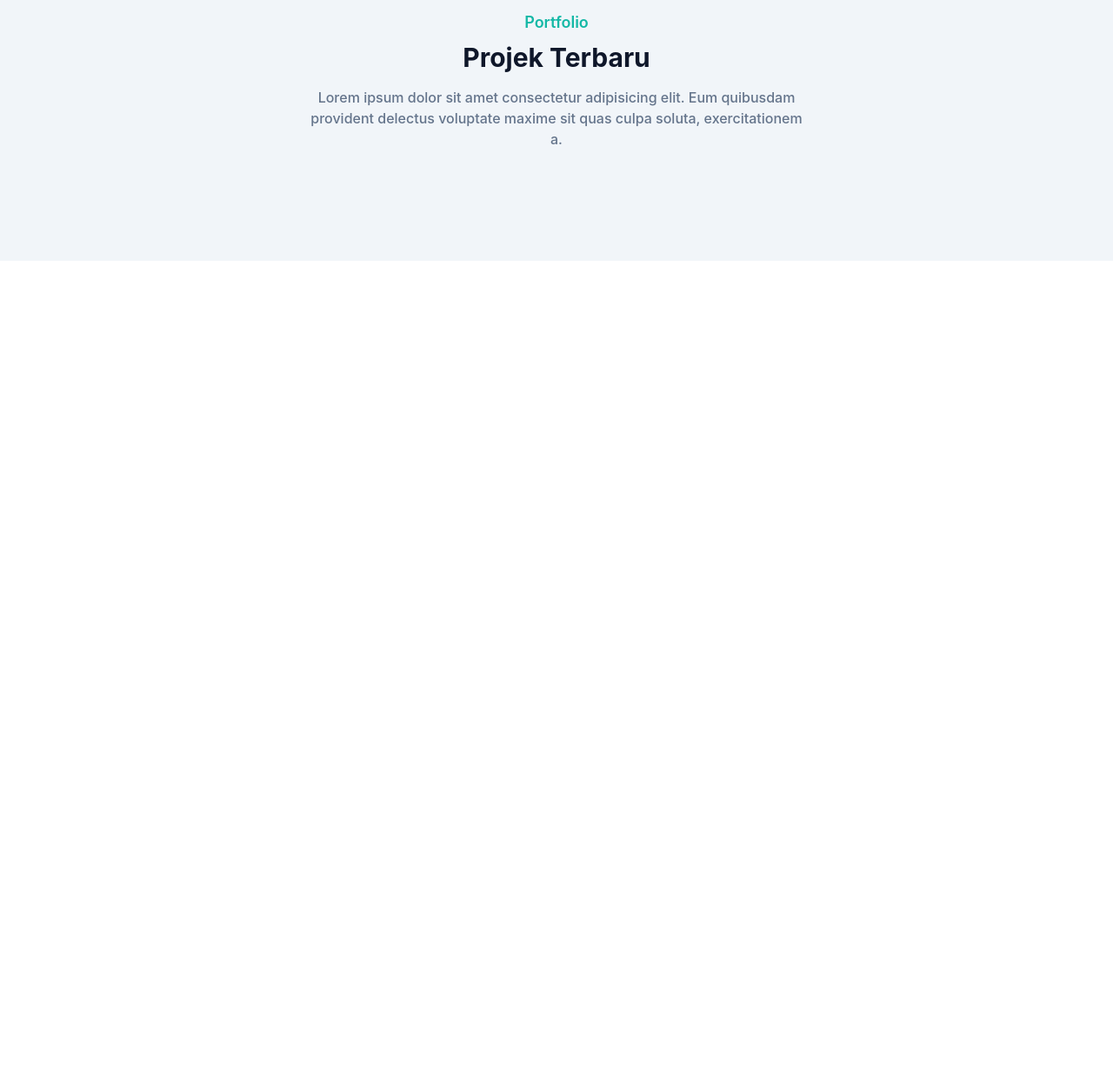
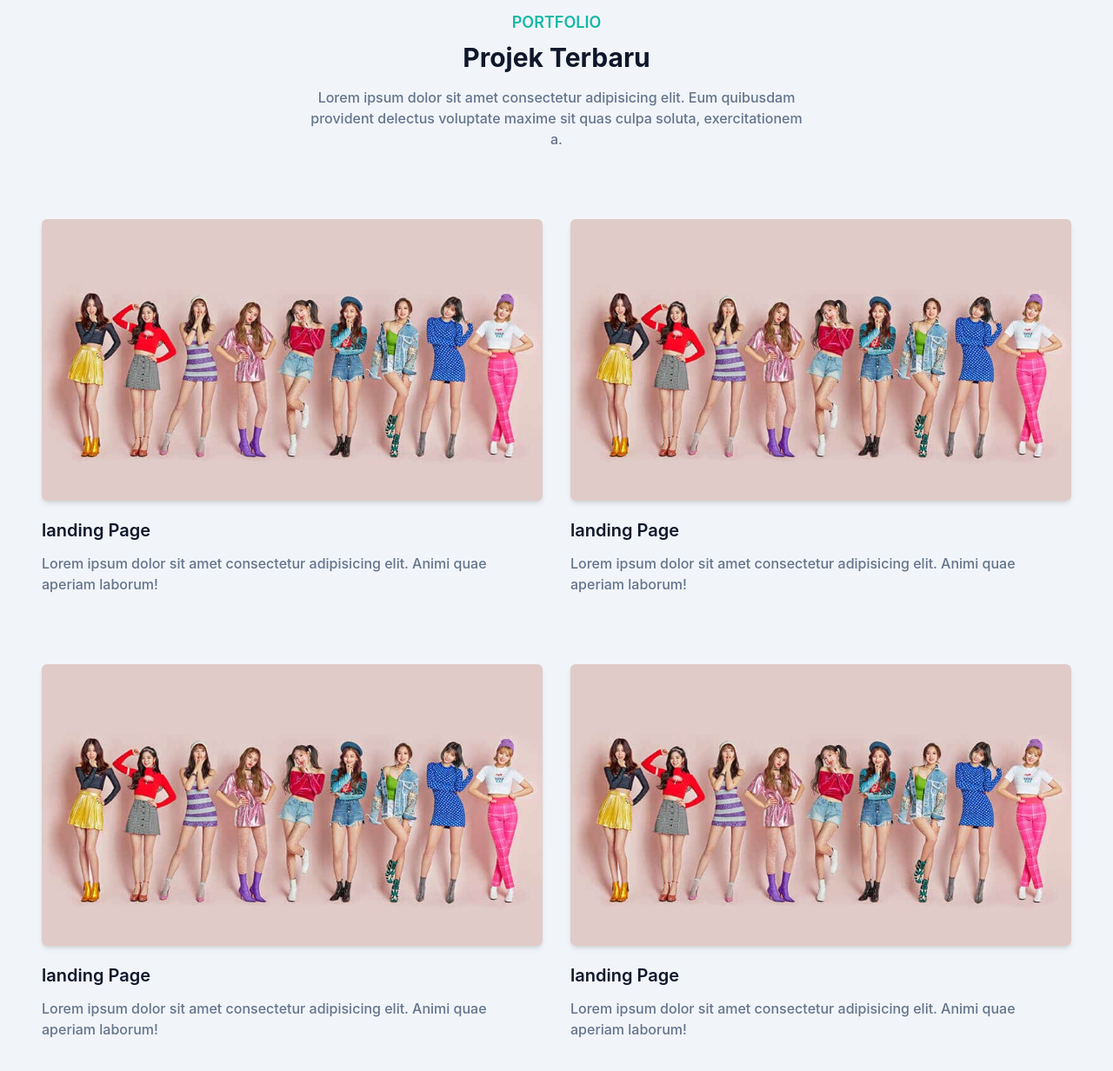
Before and after one commit to arlanariandi/v1, a website: page index.html in a window 1280 px wide. Shown: the part 1120-2352 px from the top of the page at 87% size. Before the commit the page ends 1420 px from the top, so only its background shows below. Drawn offline with Linux system fonts and the light colour scheme.

Commit message:
UPDATE: Update tamplate portfolio

```diff
--- a/index.html
+++ b/index.html
@@ -187,13 +187,57 @@
         <div class="container">
             <div class="w-full px-4">
                 <div class="max-w-xl mx-auto text-center mb-16">
-                    <h4 class="font-semibold text-lg text-teal-500 mb-2">Portfolio</h4>
+                    <h4 class="font-semibold uppercase text-lg text-teal-500 mb-2">Portfolio</h4>
                     <h2 class="font-bold text-slate-900 text-3xl mb-4">Projek Terbaru</h2>
                     <p class="font-medium text-md text-slate-500">Lorem ipsum dolor sit amet consectetur adipisicing
                         elit. Eum
                         quibusdam
                         provident delectus
-                        voluptate maxime sit quas culpa soluta, exercitationem a.</p>
+                        voluptate maxime sit quas culpa soluta, exercitationem a.
+                    </p>
+                </div>
+            </div>
+
+            <div class="w-full px-4 flex flex-wrap justify-center">
+                <div class="mb-12 p-4 md:w-1/2">
+                    <div class="rounded-md shadow-md overflow-hidden">
+                        <img src="dist/img/portfolio/twice.jpg" alt="twice" width="100%">
+                    </div>
+                    <h3 class="font-semibold text-xl text-slate-900 mt-5 mb-3">landing Page</h3>
+                    <p class="font-medium text-base text-slate-500">Lorem ipsum dolor sit amet consectetur adipisicing
+                        elit. Animi
+                        quae aperiam
+                        laborum!</p>
+                </div>
+                <div class="mb-12 p-4 md:w-1/2">
+                    <div class="rounded-md shadow-md overflow-hidden">
+                        <img src="dist/img/portfolio/twice.jpg" alt="twice" width="100%">
+                    </div>
+                    <h3 class="font-semibold text-xl text-slate-900 mt-5 mb-3">landing Page</h3>
+                    <p class="font-medium text-base text-slate-500">Lorem ipsum dolor sit amet consectetur adipisicing
+                        elit. Animi
+                        quae aperiam
+                        laborum!</p>
+                </div>
+                <div class="mb-12 p-4 md:w-1/2">
+                    <div class="rounded-md shadow-md overflow-hidden">
+                        <img src="dist/img/portfolio/twice.jpg" alt="twice" width="100%">
+                    </div>
+                    <h3 class="font-semibold text-xl text-slate-900 mt-5 mb-3">landing Page</h3>
+                    <p class="font-medium text-base text-slate-500">Lorem ipsum dolor sit amet consectetur adipisicing
+                        elit. Animi
+                        quae aperiam
+                        laborum!</p>
+                </div>
+                <div class="mb-12 p-4 md:w-1/2">
+                    <div class="rounded-md shadow-md overflow-hidden">
+                        <img src="dist/img/portfolio/twice.jpg" alt="twice" width="100%">
+                    </div>
+                    <h3 class="font-semibold text-xl text-slate-900 mt-5 mb-3">landing Page</h3>
+                    <p class="font-medium text-base text-slate-500">Lorem ipsum dolor sit amet consectetur adipisicing
+                        elit. Animi
+                        quae aperiam
+                        laborum!</p>
                 </div>
             </div>
         </div>
```
Also changed, not shown: dist/img/portfolio/twice.jpg (added), dist/output.css.
